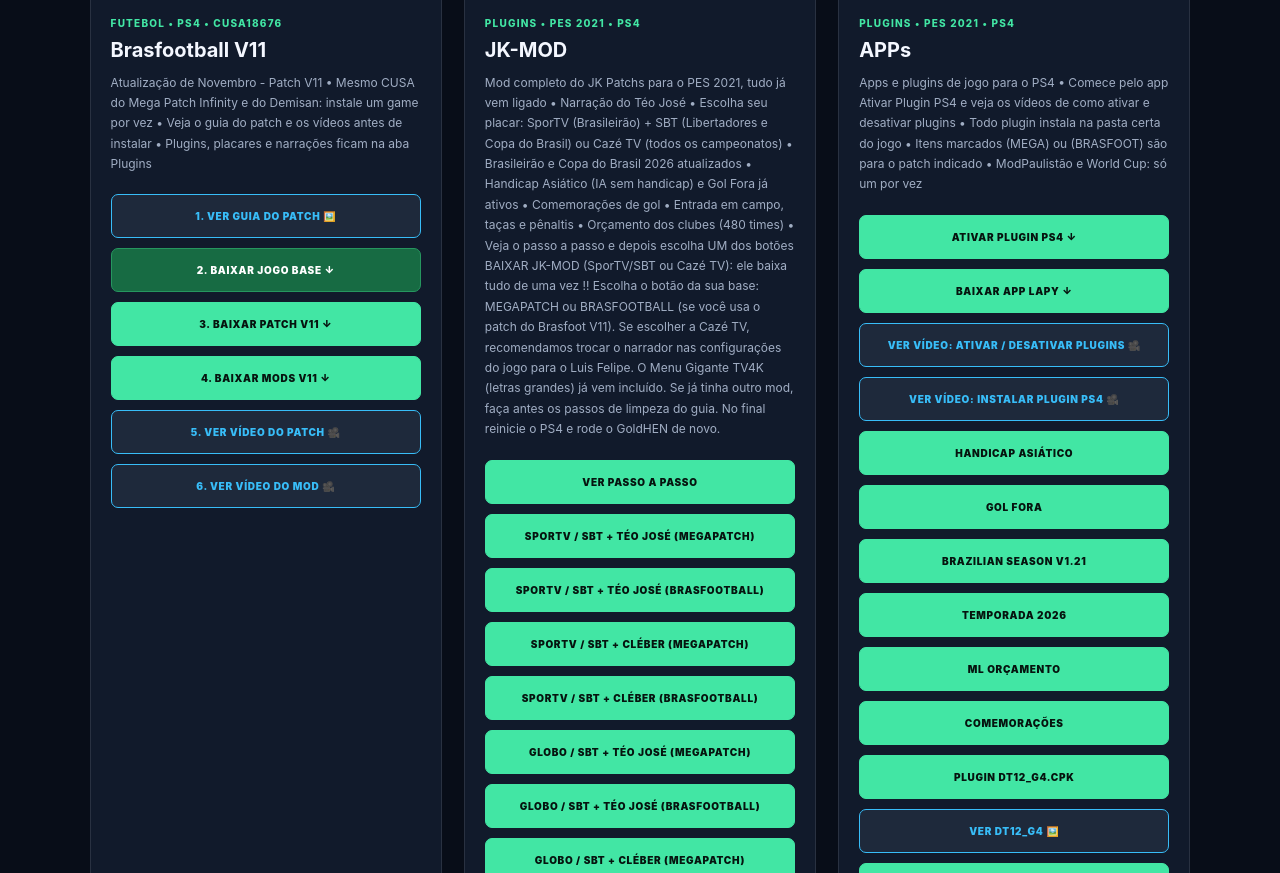
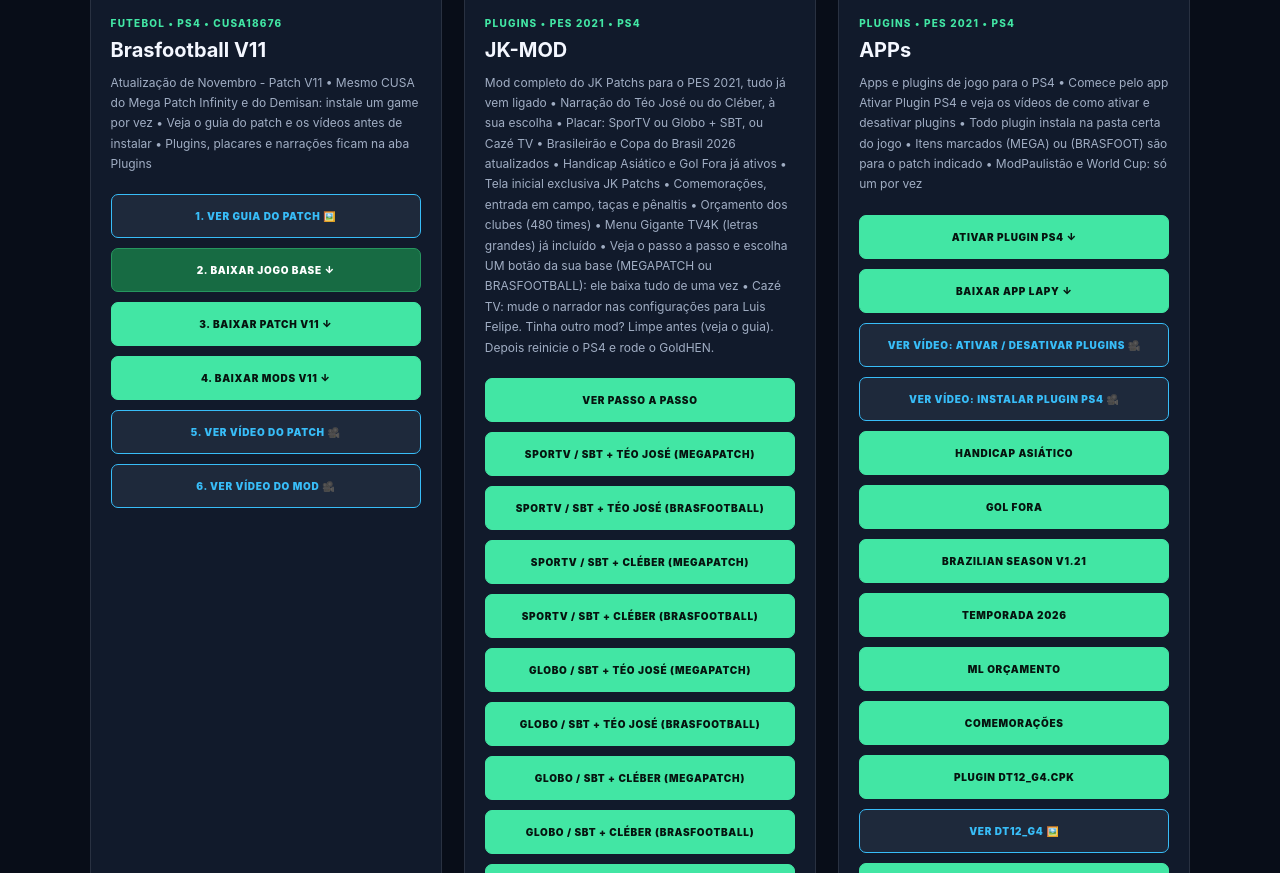
Before and after one commit to jean-rgsocd/PS4PatchStore, a plain HTML site: page image0/index.html in a window 1280 px wide. Shown: the part 2000-2873 px from the top of the page. Drawn offline with Linux system fonts and the light colour scheme.

Commit message:
Update JK-MOD description and HTML structure

```diff
--- a/image0/index.html
+++ b/image0/index.html
@@ -428,7 +428,7 @@
             <h3>JK-MOD</h3>
 
             <p class="card-description">
-              Mod completo do JK Patchs para o PES 2021, tudo já vem ligado • Narração do Téo José • Escolha seu placar: SporTV (Brasileirão) + SBT (Libertadores e Copa do Brasil) ou Cazé TV (todos os campeonatos) • Brasileirão e Copa do Brasil 2026 atualizados • Handicap Asiático (IA sem handicap) e Gol Fora já ativos • Comemorações de gol • Entrada em campo, taças e pênaltis • Orçamento dos clubes (480 times) • Veja o passo a passo e depois escolha UM dos botões BAIXAR JK-MOD (SporTV/SBT ou Cazé TV): ele baixa tudo de uma vez !! Escolha o botão da sua base: MEGAPATCH ou BRASFOOTBALL (se você usa o patch do Brasfoot V11). Se escolher a Cazé TV, recomendamos trocar o narrador nas configurações do jogo para o Luis Felipe. O Menu Gigante TV4K (letras grandes) já vem incluído. Se já tinha outro mod, faça antes os passos de limpeza do guia. No final reinicie o PS4 e rode o GoldHEN de novo.
+              Mod completo do JK Patchs para o PES 2021, tudo já vem ligado • Narração do Téo José ou do Cléber, à sua escolha • Placar: SporTV ou Globo + SBT, ou Cazé TV • Brasileirão e Copa do Brasil 2026 atualizados • Handicap Asiático e Gol Fora já ativos • Tela inicial exclusiva JK Patchs • Comemorações, entrada em campo, taças e pênaltis • Orçamento dos clubes (480 times) • Menu Gigante TV4K (letras grandes) já incluído • Veja o passo a passo e escolha UM botão da sua base (MEGAPATCH ou BRASFOOTBALL): ele baixa tudo de uma vez • Cazé TV: mude o narrador nas configurações para Luis Felipe. Tinha outro mod? Limpe antes (veja o guia). Depois reinicie o PS4 e rode o GoldHEN.
             </p>
 
             <div class="card-actions">
```
